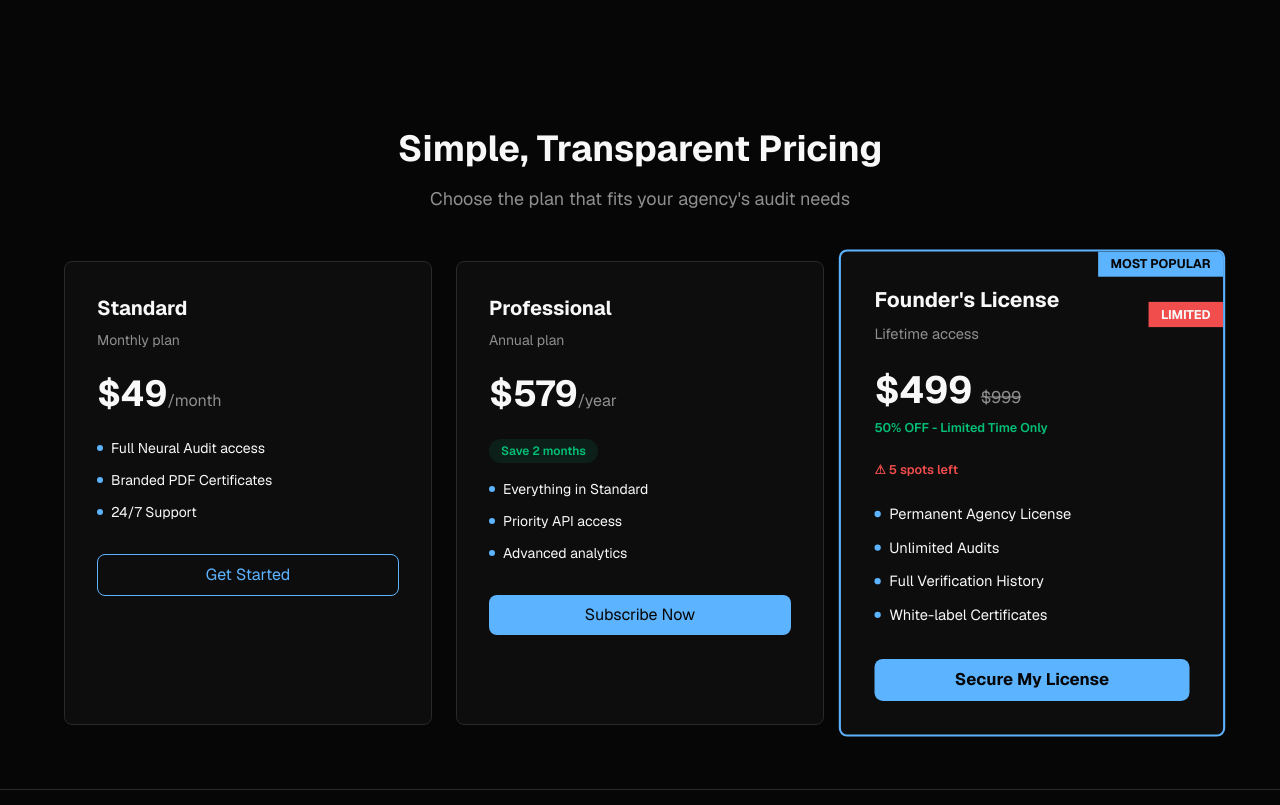
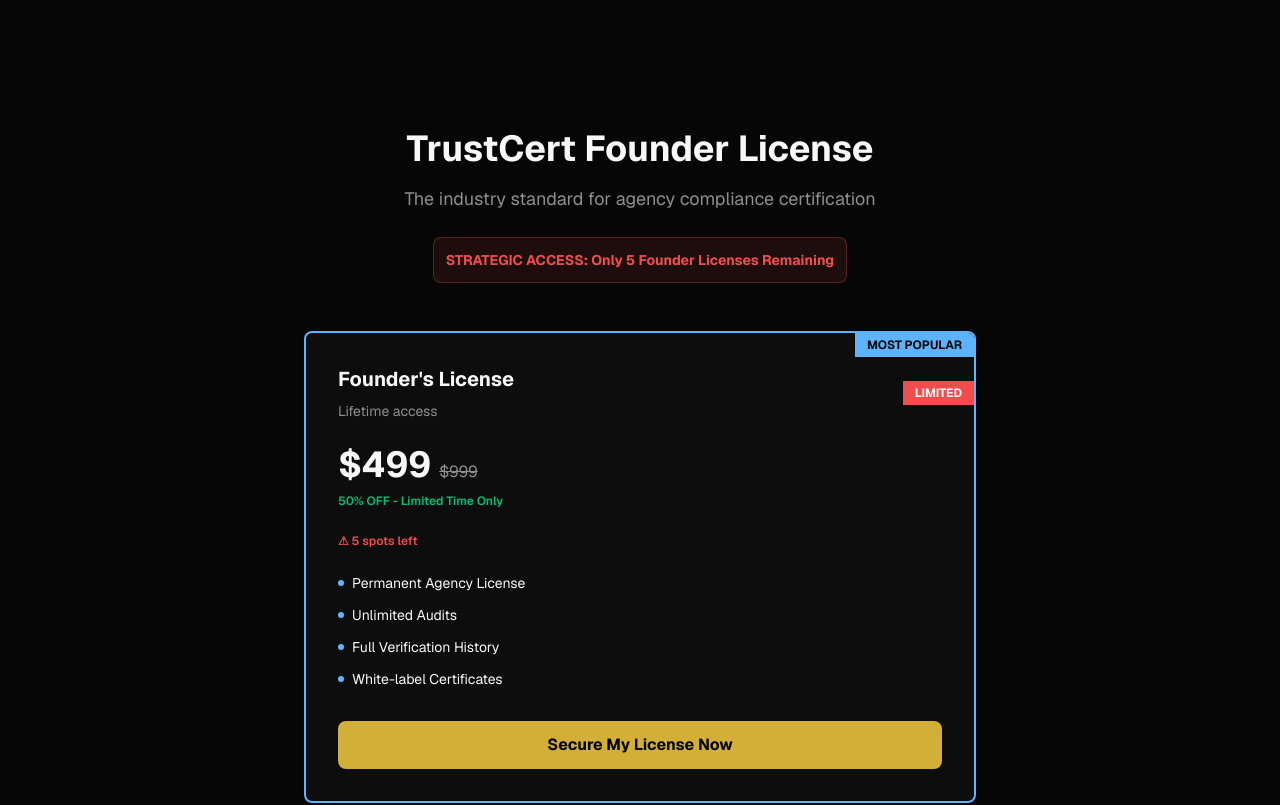
Before and after one commit to safwanhashmi2014-spec/Trustcertai, a Next.js app: page / in a window 1280 px wide. Shown: the part 480-1285 px from the top of the page. Built offline with nearby package versions, Linux system fonts and the light colour scheme.

Commit message:
feat: update pricing section to focus on Founder's License
Remove Standard and Professional plans and update button/grid styling.

Co-authored-by: safwan hashmi <249450616+safwanhashmi2014-spec@users.noreply.github.com>

```diff
--- a/app/page.tsx
+++ b/app/page.tsx
@@ -77,72 +77,20 @@ function PricingSection() {
     <section className="py-16 px-4 bg-background">
       <div className="max-w-6xl mx-auto">
         <div className="text-center mb-12">
-          <h2 className="text-4xl font-bold text-foreground mb-4">Simple, Transparent Pricing</h2>
+          <h2 className="text-4xl font-bold text-foreground mb-4">TrustCert Founder License</h2>
           <p className="text-muted-foreground text-lg max-w-2xl mx-auto">
-            Choose the plan that fits your agency's audit needs
+            The industry standard for agency compliance certification
           </p>
+          <div className="mt-6 bg-destructive/10 border border-destructive/30 rounded-lg p-3 inline-block">
+            <p className="text-sm font-bold text-destructive">
+              STRATEGIC ACCESS: Only 5 Founder Licenses Remaining
+            </p>
+          </div>
         </div>
 
-        <div className="grid grid-cols-1 md:grid-cols-3 gap-6">
-          {/* Standard Plan */}
-          <div className="border border-border rounded-lg p-8 bg-card hover:border-primary/50 transition-colors">
-            <h3 className="text-xl font-bold text-foreground mb-2">Standard</h3>
-            <p className="text-muted-foreground text-sm mb-6">Monthly plan</p>
-            <div className="mb-6">
-              <span className="text-4xl font-bold text-foreground">$49</span>
-              <span className="text-muted-foreground">/month</span>
-            </div>
-            <ul className="space-y-3 mb-8 text-sm text-foreground">
-              <li className="flex items-center gap-2">
-                <span className="w-1.5 h-1.5 rounded-full bg-primary"></span>
-                Full Neural Audit access
-              </li>
-              <li className="flex items-center gap-2">
-                <span className="w-1.5 h-1.5 rounded-full bg-primary"></span>
-                Branded PDF Certificates
-              </li>
-              <li className="flex items-center gap-2">
-                <span className="w-1.5 h-1.5 rounded-full bg-primary"></span>
-                24/7 Support
-              </li>
-            </ul>
-            <button className="w-full py-2 px-4 rounded-lg border border-primary text-primary hover:bg-primary/5 transition-colors">
-              Get Started
-            </button>
-          </div>
-
-          {/* Professional Plan */}
-          <div className="border border-border rounded-lg p-8 bg-card hover:border-primary/50 transition-colors">
-            <h3 className="text-xl font-bold text-foreground mb-2">Professional</h3>
-            <p className="text-muted-foreground text-sm mb-6">Annual plan</p>
-            <div className="mb-6">
-              <span className="text-4xl font-bold text-foreground">$579</span>
-              <span className="text-muted-foreground">/year</span>
-            </div>
-            <div className="bg-success/10 text-success text-xs font-semibold px-3 py-1 rounded-full inline-block mb-4">
-              Save 2 months
-            </div>
-            <ul className="space-y-3 mb-8 text-sm text-foreground">
-              <li className="flex items-center gap-2">
-                <span className="w-1.5 h-1.5 rounded-full bg-primary"></span>
-                Everything in Standard
-              </li>
-              <li className="flex items-center gap-2">
-                <span className="w-1.5 h-1.5 rounded-full bg-primary"></span>
-                Priority API access
-              </li>
-              <li className="flex items-center gap-2">
-                <span className="w-1.5 h-1.5 rounded-full bg-primary"></span>
-                Advanced analytics
-              </li>
-            </ul>
-            <button className="w-full py-2 px-4 bg-primary text-primary-foreground rounded-lg hover:opacity-90 transition-opacity">
-              Subscribe Now
-            </button>
-          </div>
-
+        <div className="grid grid-cols-1 gap-6 max-w-2xl mx-auto">
           {/* Founder License */}
-          <div className="border-2 border-primary rounded-lg p-8 bg-card relative overflow-hidden md:transform md:scale-105">
+          <div className="border-2 border-primary rounded-lg p-8 bg-card relative overflow-hidden">
             <div className="absolute top-0 right-0 bg-primary text-primary-foreground px-3 py-1 text-xs font-bold">
               MOST POPULAR
             </div>
@@ -175,8 +123,8 @@ function PricingSection() {
                 White-label Certificates
               </li>
             </ul>
-            <button className="w-full py-2 px-4 bg-primary text-primary-foreground rounded-lg hover:opacity-90 transition-opacity font-bold">
-              Secure My License
+            <button className="w-full py-3 px-4 bg-[#d4af37] text-black rounded-lg hover:bg-[#e6c850] transition-colors font-bold">
+              Secure My License Now
             </button>
           </div>
         </div>
```
